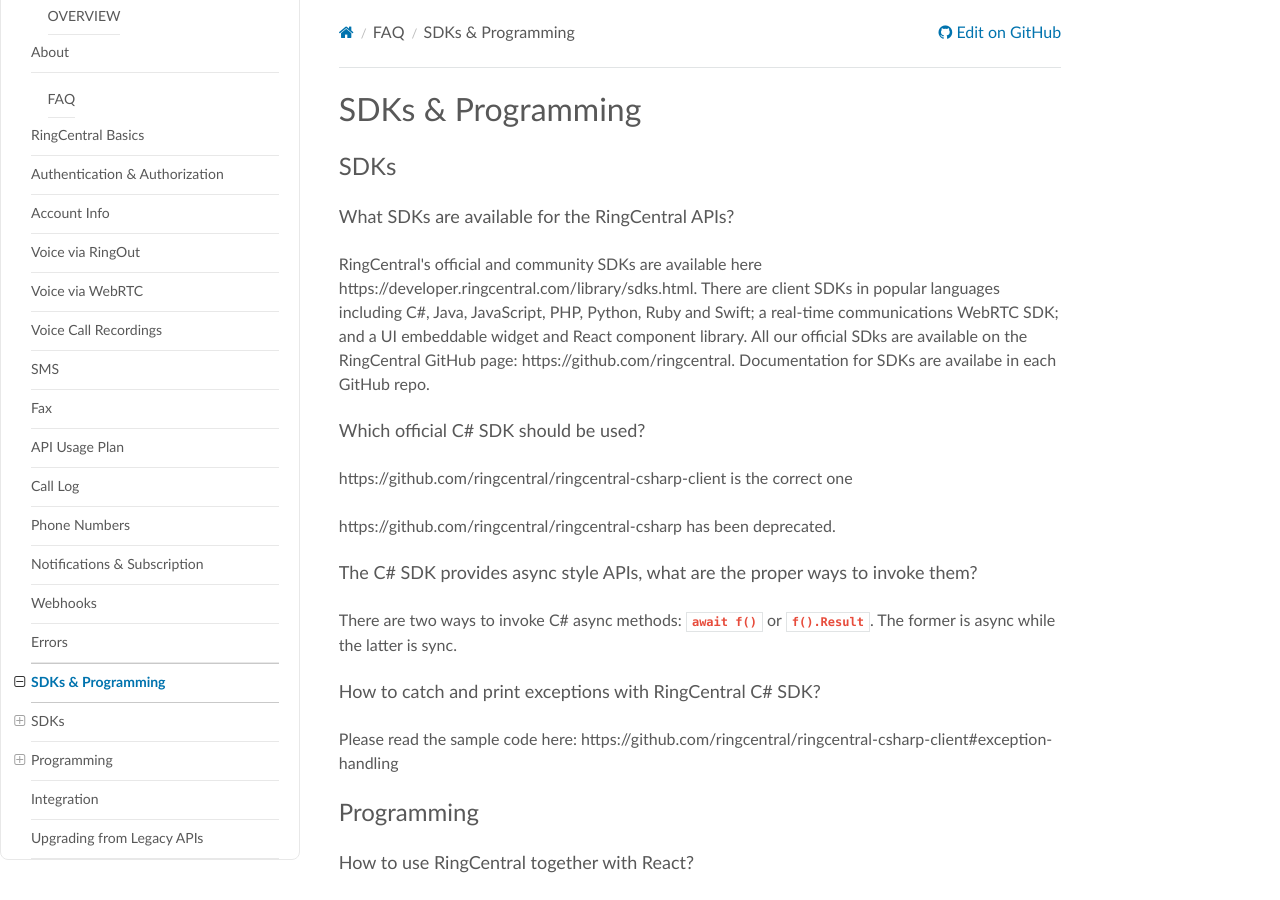
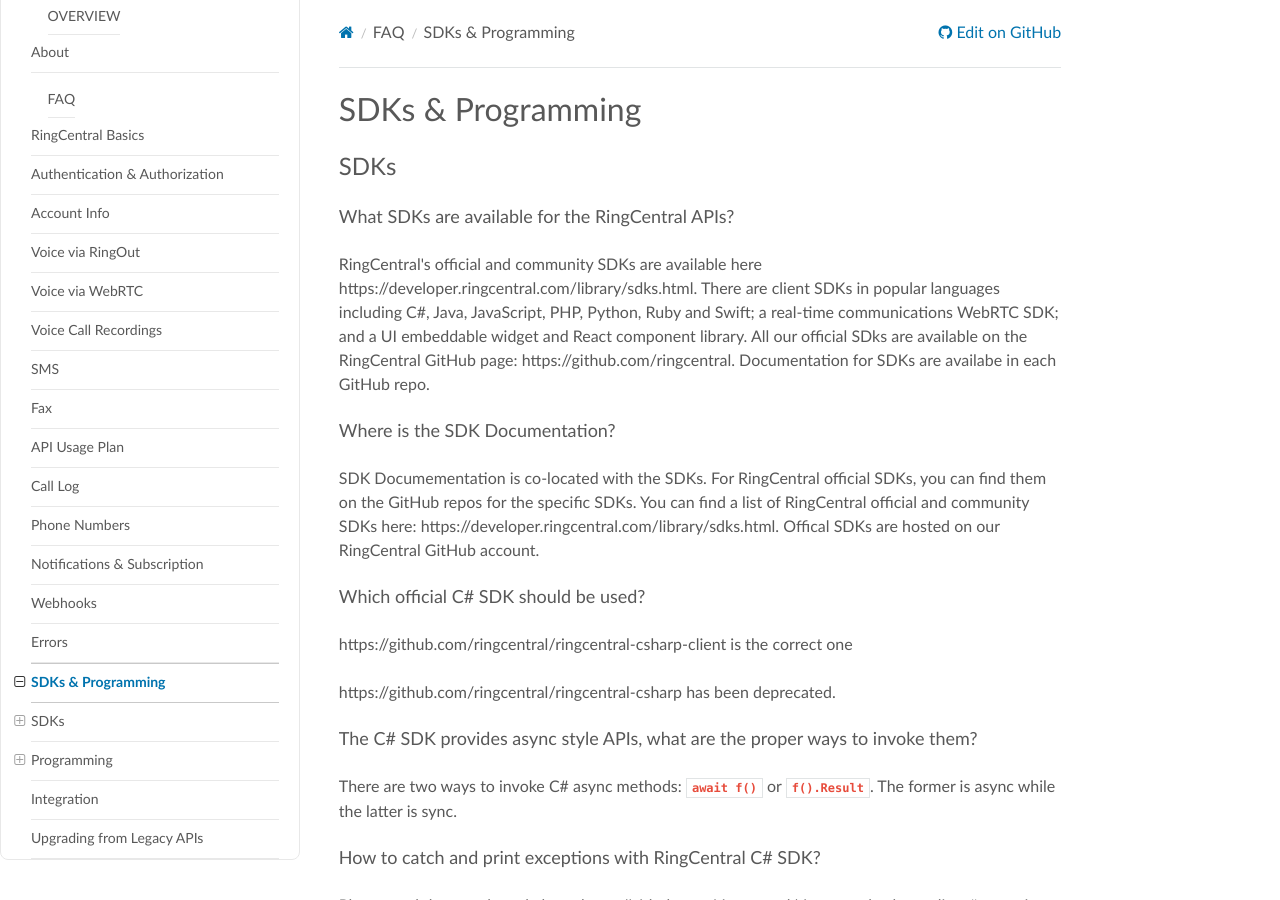
Before and after one commit to ringcentral/ringcentral-faq, an MkDocs documentation site: the page built from docs/sdks_programming.md, in a window 1280 px wide and 900 px high. Built offline with MkDocs 1.6.1, drawn with Linux system fonts in a browser that asks for light colours; nearby versions of some CDN libraries; old or Windows-style settings are respelled for this version of MkDocs.

Commit message:
Update sdks_programming.md

```diff
--- a/docs/sdks_programming.md
+++ b/docs/sdks_programming.md
@@ -5,6 +5,10 @@
 ### What SDKs are available for the RingCentral APIs?
 
 RingCentral's official and community SDKs are available here https://developer.ringcentral.com/library/sdks.html. There are client SDKs in popular languages including C#, Java, JavaScript, PHP, Python, Ruby and Swift; a real-time communications WebRTC SDK; and a UI embeddable widget and React component library. All our official SDks are available on the RingCentral GitHub page: https://github.com/ringcentral. Documentation for SDKs are availabe in each GitHub repo.
+
+### Where is the SDK Documentation?
+
+SDK Documementation is co-located with the SDKs. For RingCentral official SDKs, you can find them on the GitHub repos for the specific SDKs. You can find a list of RingCentral official and community SDKs here: https://developer.ringcentral.com/library/sdks.html. Offical SDKs are hosted on our RingCentral GitHub account.
 
 ### Which official C# SDK should be used?
 
```
